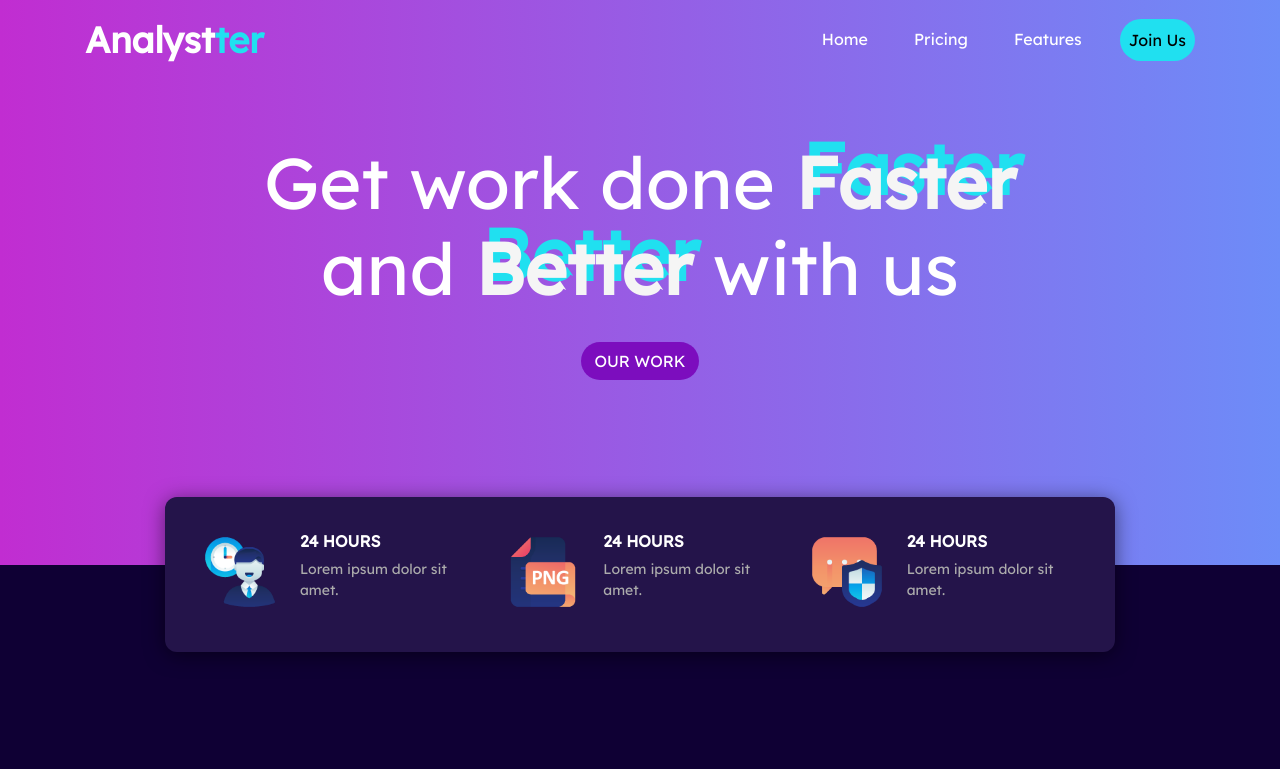
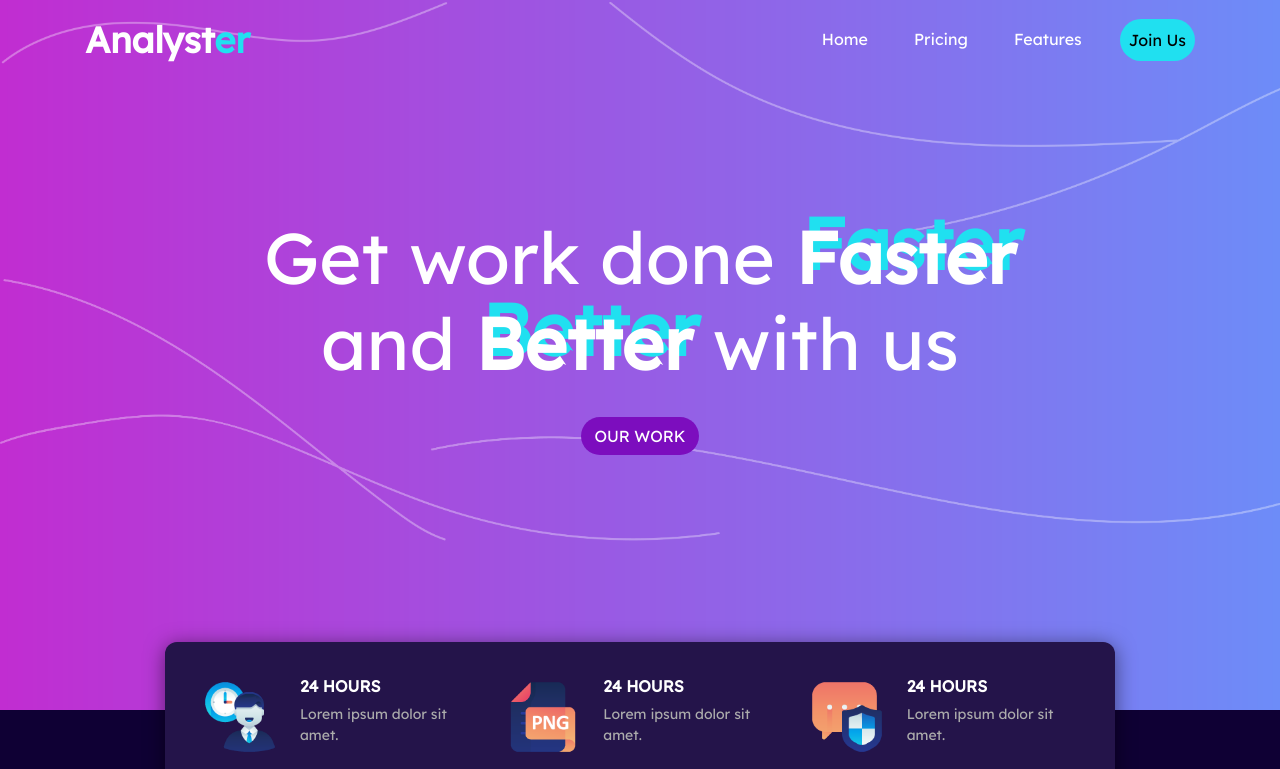
Before and after one commit to savirafatika/Analyster-landingpage, a plain HTML site: page index.html in a window 1280 px wide. Shown: the top 769 px of the page. Drawn offline with nearby package versions, Linux system fonts and the light colour scheme; a web font is replaced by a local one.

Commit message:
change bg-img

```diff
--- a/css/style.css
+++ b/css/style.css
@@ -53,10 +53,10 @@ body {
 
 /* Jumbotron */
 .jumbotron {
-   /* background-image: url(img/jumbotron-bg.jpg); */
-   background-image: linear-gradient(to right, #C12DD1 0%, #6D8CF8 100%);
+   /* background-image: linear-gradient(to right, #C12DD1 0%, #6D8CF8 100%); */
+   background-image: url('../img/back.png');
    background-size: cover;
-   height: 540px;
+   height: 550px;
    text-align: center;
    position: relative;
 }
@@ -85,7 +85,7 @@ body {
 
 .jumbotron .display-4 span {
    font-weight: 900 !important;
-   color: whitesmoke;
+   color: white;
    text-transform: capitalize;
    text-shadow: 7px -8px #20E0F0;
 }
@@ -211,8 +211,7 @@ body {
    }
 
    .jumbotron {
-      margin-top: -75px;
-      height: 640px;
+      height: 710px;
    }
 
    .jumbotron .display-4 {
@@ -239,6 +238,7 @@ body {
 
    .navbar.scrolled {
       background: #9C00E2 !important;
+      transition: all 1s;
    }
 
    .navbar.scrolled .nav-item {
--- a/index.html
+++ b/index.html
@@ -14,14 +14,14 @@
         <!-- My CSS -->
         <link rel="stylesheet" href="css/style.css">
 
-        <title>Analystter</title>
+        <title>Analyster</title>
     </head>
     <body>
 
         <!-- Primary Navbar -->
         <nav id="navbarku" class="navbar navbar-expand-lg navbar-light">
           <div class="container">
-          <a class="navbar-brand" href="#">Analyst<span style="color: #20E0F0">ter</span></a>
+          <a class="navbar-brand" href="#">Analyst<span style="color: #20E0F0">er</span></a>
           <button class="navbar-toggler" type="button" data-toggle="collapse" data-target="#navbarNavAltMarkup" aria-controls="navbarNavAltMarkup" aria-expanded="false" aria-label="Toggle navigation">
             <span class="navbar-toggler-icon"></span>
           </button>
--- a/js/scrollme.js
+++ b/js/scrollme.js
@@ -1,3 +1,3 @@
 $(window).scroll(function() {
-$('nav').toggleClass('scrolled', $(this).scrollTop() > 400);
+$('nav').toggleClass('scrolled', $(this).scrollTop() > 600);
 });
```
Also changed, not shown: img/back.png (added).
